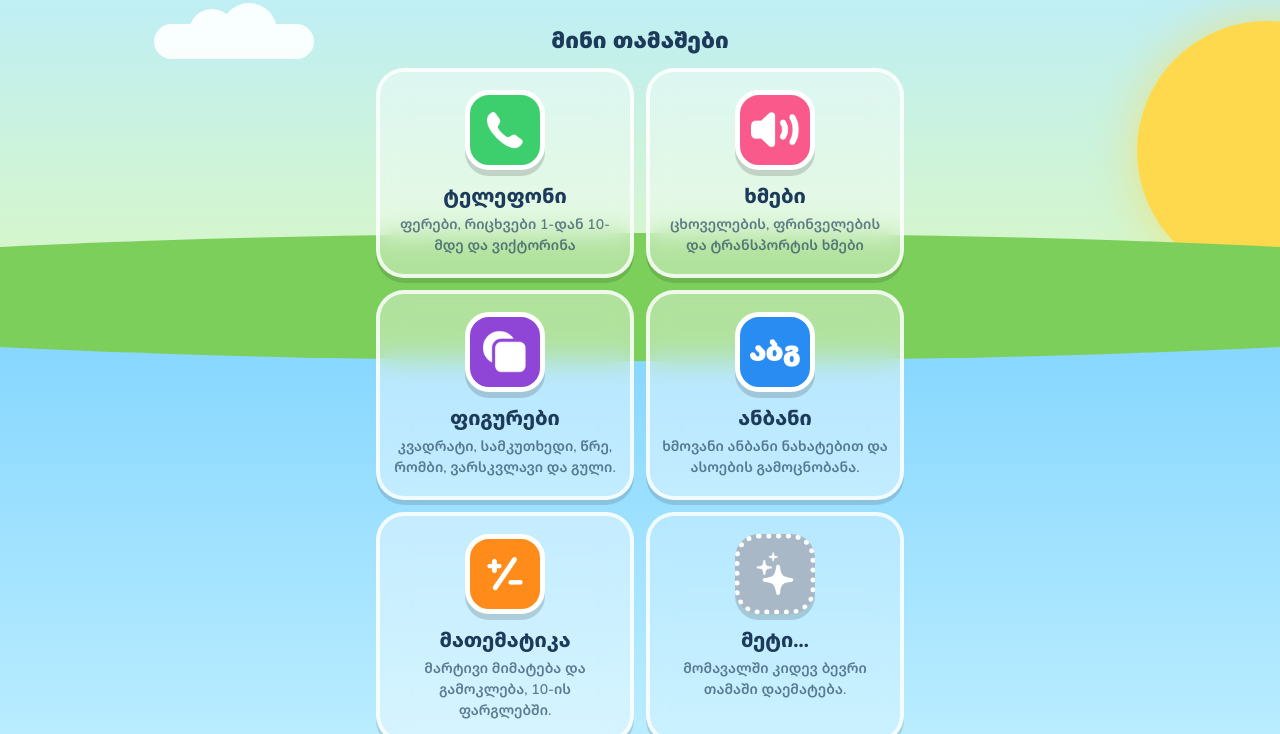
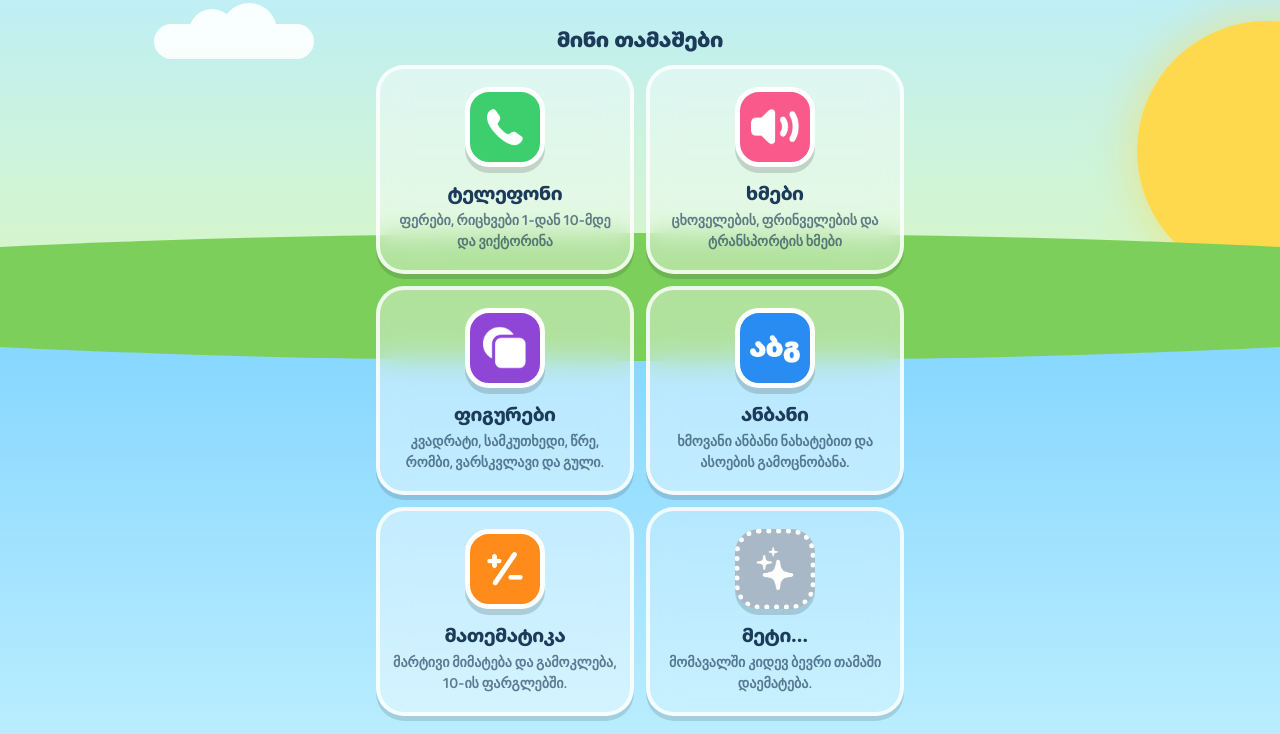
Before and after one commit to Stichoza/telebaia-web, a plain HTML site: page index.html in a window 1280 px wide. Shown: the part 503-1237 px from the top of the page. Drawn offline with Linux system fonts and the light colour scheme.

Commit message:
Embed the app's fonts: SF Pro Rounded and SF Georgian Rounded

```diff
--- a/fonts/fonts.css
+++ b/fonts/fonts.css
@@ -1,30 +1,48 @@
-/* Nunito and Noto Sans Georgian, both under the SIL Open Font License 1.1
-   (https://openfontlicense.org). Self-hosted, so the site makes no third-party requests.
-   Nunito has no Georgian letters, so Georgian text falls through to Noto Sans Georgian. */
+/* The app's fonts: SF Pro Rounded (Latin) and SF Georgian Rounded, self-hosted as woff2
+   subsets so every platform sees the same letters as the app and the site makes no
+   third-party requests. Both are under one family name; unicode-range picks the file. */
 
 @font-face {
-  font-family: 'Noto Sans Georgian';
+  font-family: 'Telebaia Rounded';
   font-style: normal;
   font-weight: 600 900;
   font-display: swap;
-  src: url(noto-sans-georgian.woff2) format('woff2');
-  unicode-range: U+0589, U+10A0-10FF, U+1C90-1CBA, U+1CBD-1CBF, U+205A, U+2D00-2D2F, U+2E31;
+  src: url(sf-georgian-rounded.woff2) format('woff2');
+  unicode-range: U+0589, U+10A0-10FF, U+1C90-1CBF, U+2D00-2D2F;
 }
 
 @font-face {
-  font-family: 'Nunito';
+  font-family: 'Telebaia Rounded';
   font-style: normal;
-  font-weight: 600 900;
+  font-weight: 600;
   font-display: swap;
-  src: url(nunito-latin-ext.woff2) format('woff2');
-  unicode-range: U+0100-02BA, U+02BD-02C5, U+02C7-02CC, U+02CE-02D7, U+02DD-02FF, U+0304, U+0308, U+0329, U+1D00-1DBF, U+1E00-1E9F, U+1EF2-1EFF, U+2020, U+20A0-20AB, U+20AD-20C4, U+2113, U+2C60-2C7F, U+A720-A7FF;
+  src: url(sf-pro-rounded-600.woff2) format('woff2');
+  unicode-range: U+0000-00FF, U+0131, U+0152-0153, U+02C6, U+02DA, U+02DC, U+2000-206F, U+20AC, U+2122, U+2190-2193, U+2212, U+FEFF, U+FFFD;
 }
 
 @font-face {
-  font-family: 'Nunito';
+  font-family: 'Telebaia Rounded';
   font-style: normal;
-  font-weight: 600 900;
+  font-weight: 700;
   font-display: swap;
-  src: url(nunito-latin.woff2) format('woff2');
-  unicode-range: U+0000-00FF, U+0131, U+0152-0153, U+02BB-02BC, U+02C6, U+02DA, U+02DC, U+0304, U+0308, U+0329, U+2000-206F, U+20AC, U+2122, U+2191, U+2193, U+2212, U+2215, U+FEFF, U+FFFD;
+  src: url(sf-pro-rounded-700.woff2) format('woff2');
+  unicode-range: U+0000-00FF, U+0131, U+0152-0153, U+02C6, U+02DA, U+02DC, U+2000-206F, U+20AC, U+2122, U+2190-2193, U+2212, U+FEFF, U+FFFD;
 }
+
+@font-face {
+  font-family: 'Telebaia Rounded';
+  font-style: normal;
+  font-weight: 800;
+  font-display: swap;
+  src: url(sf-pro-rounded-800.woff2) format('woff2');
+  unicode-range: U+0000-00FF, U+0131, U+0152-0153, U+02C6, U+02DA, U+02DC, U+2000-206F, U+20AC, U+2122, U+2190-2193, U+2212, U+FEFF, U+FFFD;
+}
+
+@font-face {
+  font-family: 'Telebaia Rounded';
+  font-style: normal;
+  font-weight: 900;
+  font-display: swap;
+  src: url(sf-pro-rounded-900.woff2) format('woff2');
+  unicode-range: U+0000-00FF, U+0131, U+0152-0153, U+02C6, U+02DA, U+02DC, U+2000-206F, U+20AC, U+2122, U+2190-2193, U+2212, U+FEFF, U+FFFD;
+}
--- a/index.html
+++ b/index.html
@@ -42,8 +42,8 @@
     --orange: #ff9526;
     --blue: #3b8cf0;
     --purple: #9b59d9;
-    /* The app's SF Rounded on Apple systems; elsewhere the embedded fonts/ (Nunito, Noto Sans Georgian). */
-    --font: ui-rounded, "SF Pro Rounded", "SF Georgian", "Nunito", "Noto Sans Georgian", system-ui, sans-serif;
+    /* The app's SF Pro Rounded and SF Georgian Rounded, embedded from fonts/. */
+    --font: "Telebaia Rounded", ui-rounded, system-ui, sans-serif;
   }
 
   * { box-sizing: border-box; }
```
Also changed, not shown: privacy/index.html (+2 -2 lines), fonts/noto-sans-georgian.woff2 (deleted), fonts/nunito-latin-ext.woff2 (deleted), fonts/nunito-latin.woff2 (deleted), fonts/sf-georgian-rounded.woff2 (added), fonts/sf-pro-rounded-600.woff2 (added), fonts/sf-pro-rounded-700.woff2 (added), fonts/sf-pro-rounded-800.woff2 (added), fonts/sf-pro-rounded-900.woff2 (added).
